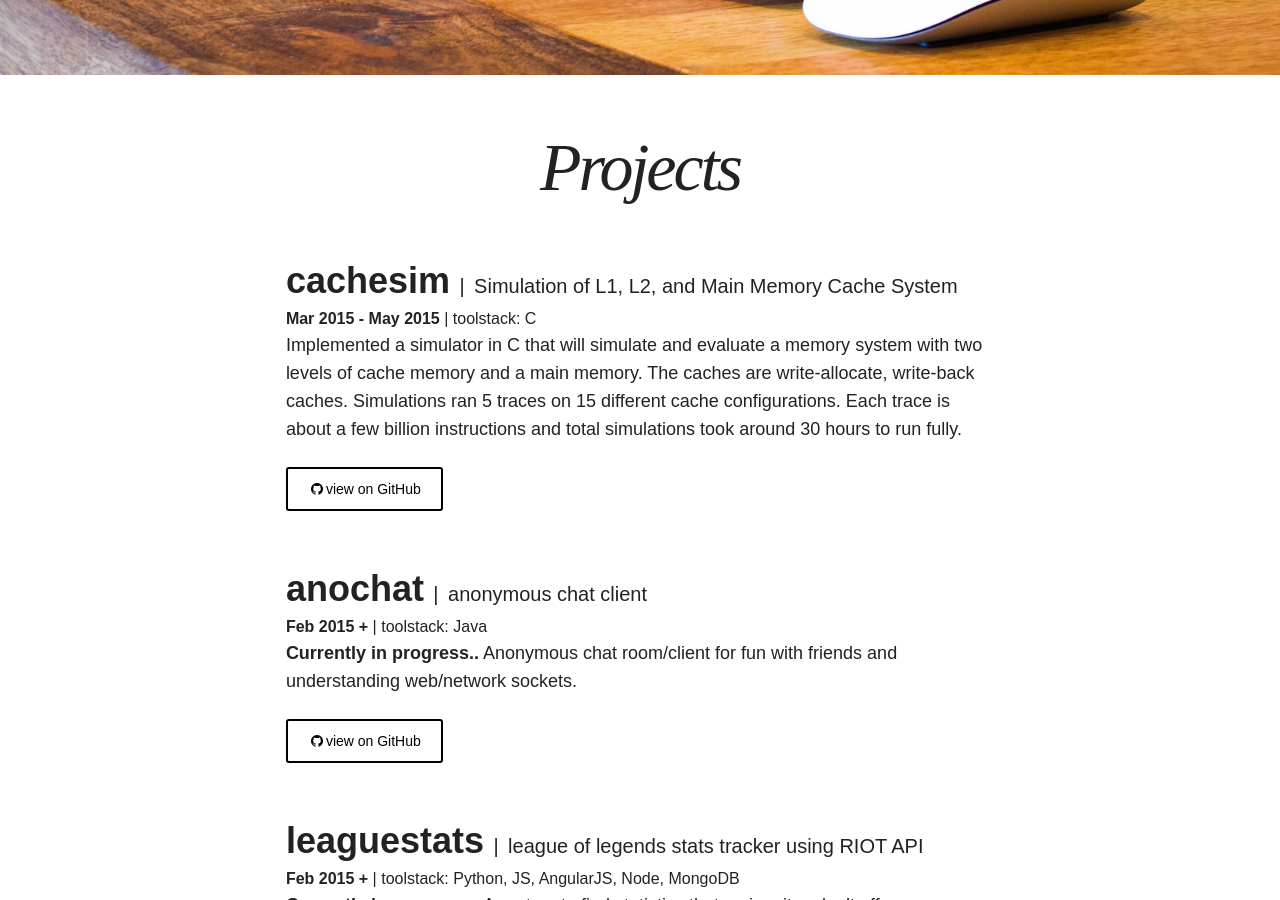
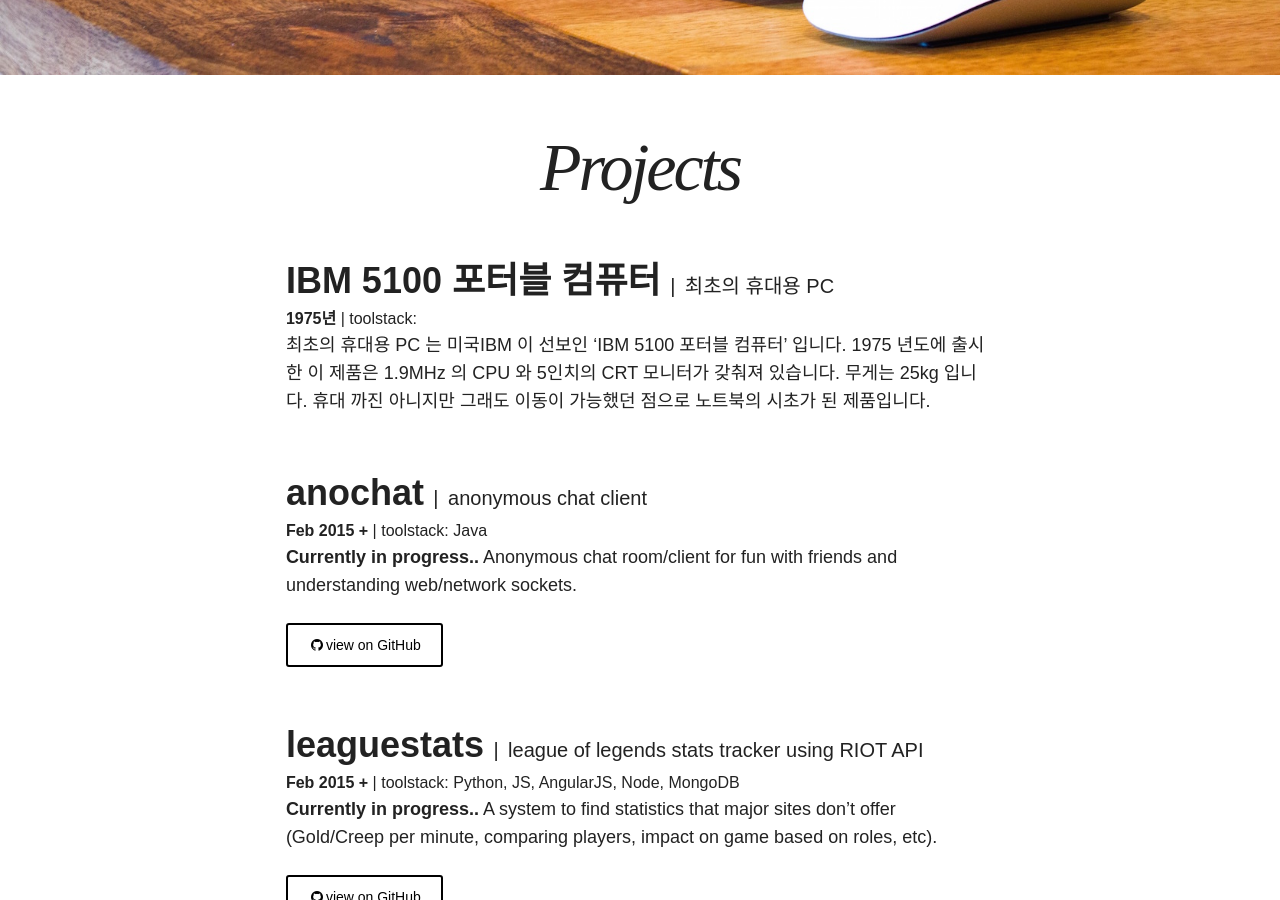
Before and after one commit to kimdj1234/kimdj1234.github.com, a Jekyll site: the page built from projects/index.md, in a window 1280 px wide and 900 px high, scrolled down 463 px. Built offline with Jekyll 4.4.1, drawn with Linux system fonts in a browser that asks for light colours; nearby versions of some CDN libraries.

Commit message:
Update projects.yml

```diff
--- a/_data/projects.yml
+++ b/_data/projects.yml
@@ -1,15 +1,15 @@
-- name: cachesim
-  time: Mar 2015 - May 2015
+- name: IBM 5100 포터블 컴퓨터
+  time: 1975년
   url:
-  tagline: Simulation of L1, L2, and Main Memory Cache System
-  tools: C
+  tagline: 최초의 휴대용 PC
   description: |
-    Implemented a simulator in C that will simulate and evaluate a memory system with two levels of cache memory and a main memory.
-    The caches are write-allocate, write-back caches. Simulations ran 5 traces on 15 different cache configurations. Each trace
-    is about a few billion instructions and total simulations took around 30 hours to run fully.
-  github:
-    url: zhued/cache-sim
-    branch: master
+     최초의 휴대용 PC 는 미국IBM 이 선보인 'IBM 5100 포터블 컴퓨터' 입니다.
+     1975 년도에 출시한 이 제품은 1.9MHz 의 CPU 와 5인치의 CRT 모니터가 갖춰져 있습니다.
+     무게는 25kg 입니다. 휴대 까진 아니지만 그래도 이동이 가능했던 점으로
+     노트북의 시초가 된 제품입니다.
+
+
+
 
 - name: anochat
   time: Feb 2015 +
```
